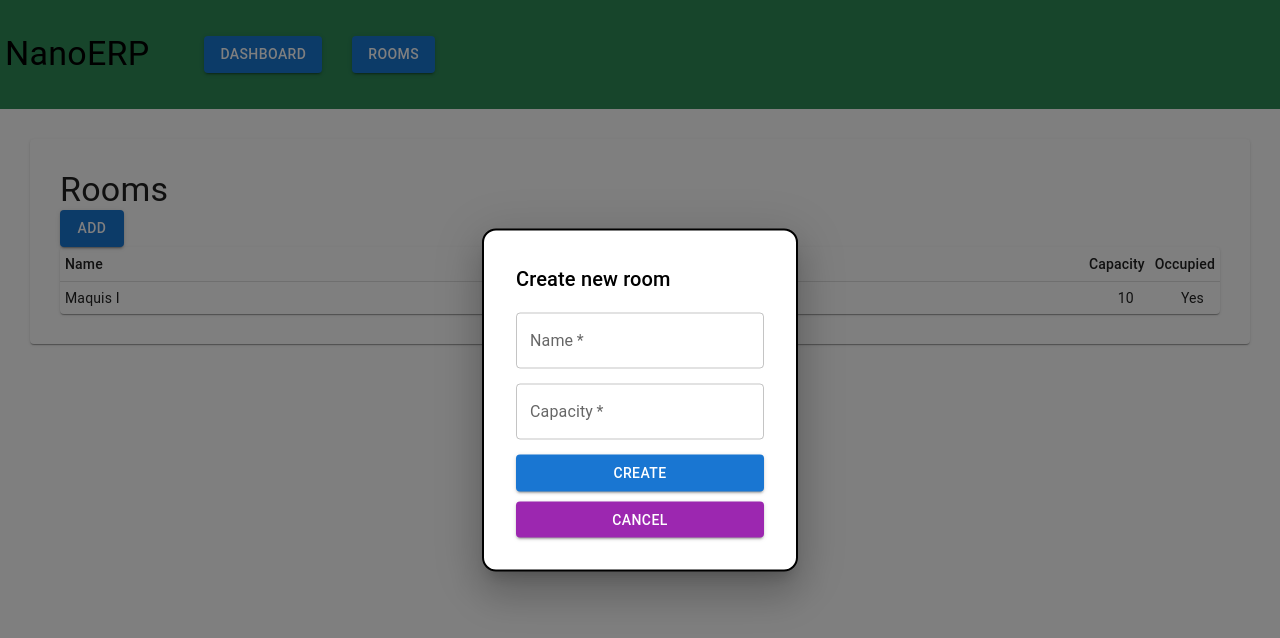
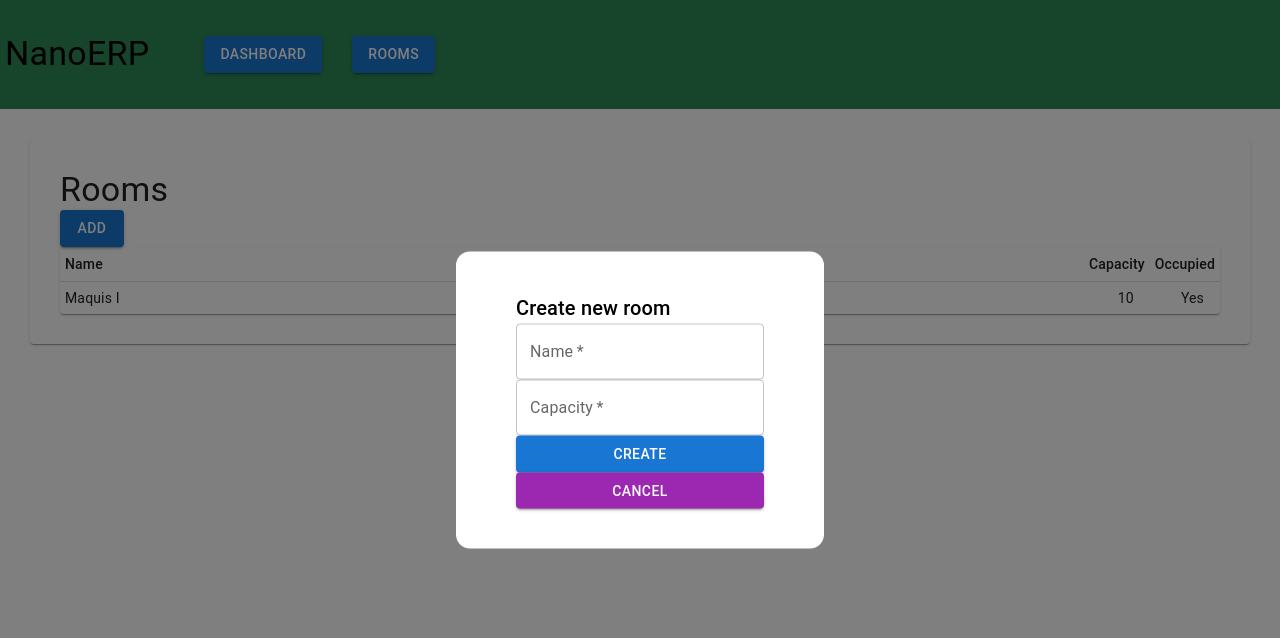
Before and after one commit to greyscrippt/pancakes-erp, a React (Vite) app: page /rooms in a window 1280 px wide. Both pictures are taken after a click on the button "ADD". Shown: the top 638 px of the page. Built offline with nearby package versions, Linux system fonts and the light colour scheme.

Commit message:
Refactored Rooms'

```diff
--- a/src/pages/Rooms.tsx
+++ b/src/pages/Rooms.tsx
@@ -14,6 +14,8 @@ import Typography from "@mui/material/Typography";
 import { useState } from "react";
 import TextField from "@mui/material/TextField";
 
+import "../styles.css";
+
 interface Room {
     name: string;
     capacity: number;
@@ -23,19 +25,6 @@ interface Room {
     createdAt: Date;
     updatedAt: Date;
 }
-
-const add_room_modal_style = {
-    position: 'absolute' as const,
-    top: '50%',
-    left: '50%',
-    transform: 'translate(-50%, -50%)',
-    width: 'auto',
-    bgcolor: 'background.paper',
-    border: '2px solid #000',
-    borderRadius: '14px',
-    boxShadow: 24,
-    p: 4,
-};
 
 function Rooms() {
     const dummy_room: Room = {
@@ -72,13 +61,48 @@ function Rooms() {
             <Modal
                 open={add_room_popup}
                 >
-                <Box sx={add_room_modal_style}>
+                <Box className="creator-modal-box">
                     <FormControl>
-                        <Typography variant="h6" sx={{ marginBottom:"18px" }}>Create new room</Typography>
-                        <TextField required type="text" color='primary' label="Name" sx={{ marginBottom:"15px" }}/>
-                        <TextField required type="number" color='primary' label="Capacity" sx={{ marginBottom:"15px" }}/>
-                        <Button sx={{ marginBottom:"10px" }} color="primary" variant="contained" onClick={handle_add_room_popup_submit}>Create</Button>
-                        <Button color="secondary" variant="contained" onClick={handle_add_room_popup_cancel}>Cancel</Button>
+                        <Typography
+                          variant="h6"
+                          className="creator-modal-input"
+                          >
+                          Create new room
+                        </Typography>
+
+                        <TextField
+                          required
+                          type="text"
+                          color='primary'
+                          label="Name"
+                          className="creator-modal-input"
+                          />
+
+                        <TextField
+                          required
+                          type="number"
+                          color='primary'
+                          label="Capacity"
+                          className="creator-modal-input"
+                          />
+
+                        <Button
+                          className="creator-modal-input"
+                          color="primary"
+                          variant="contained"
+                          onClick={handle_add_room_popup_submit}
+                          >
+                          Create
+                        </Button>
+
+                        <Button
+                          className="creator-modal-input"
+                          color="secondary"
+                          variant="contained"
+                          onClick={handle_add_room_popup_cancel}
+                          >
+                          Cancel
+                        </Button>
                     </FormControl>
                 </Box>
             </Modal>
--- a/src/styles.css
+++ b/src/styles.css
@@ -69,3 +69,22 @@ body {
 .page td:hover {
     background-color: rgb(211, 209, 209);
 }
+
+.creator-modal-box {
+    position: absolute;
+    background-color: white;
+    padding: 40px;
+    padding-left: 60px;
+    padding-right: 60px;
+    top: 50%;
+    left: 50%;
+    transform: translate(-50%, -50%);
+    width: auto;
+    border-radius: 14px;
+    box-shadow: 24;
+}
+
+.creator-modal-input {
+  margin-top: 15px;
+  margin-bottom: 15px;
+}
```
